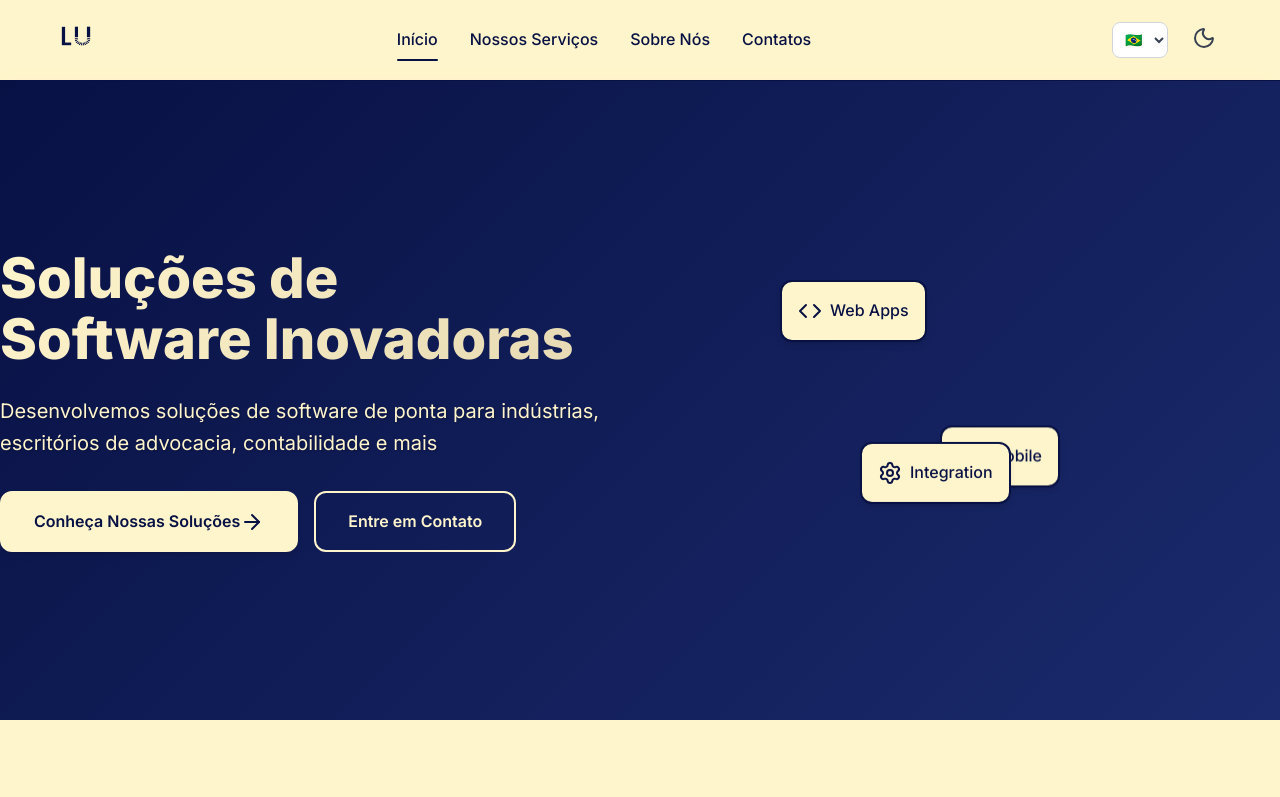
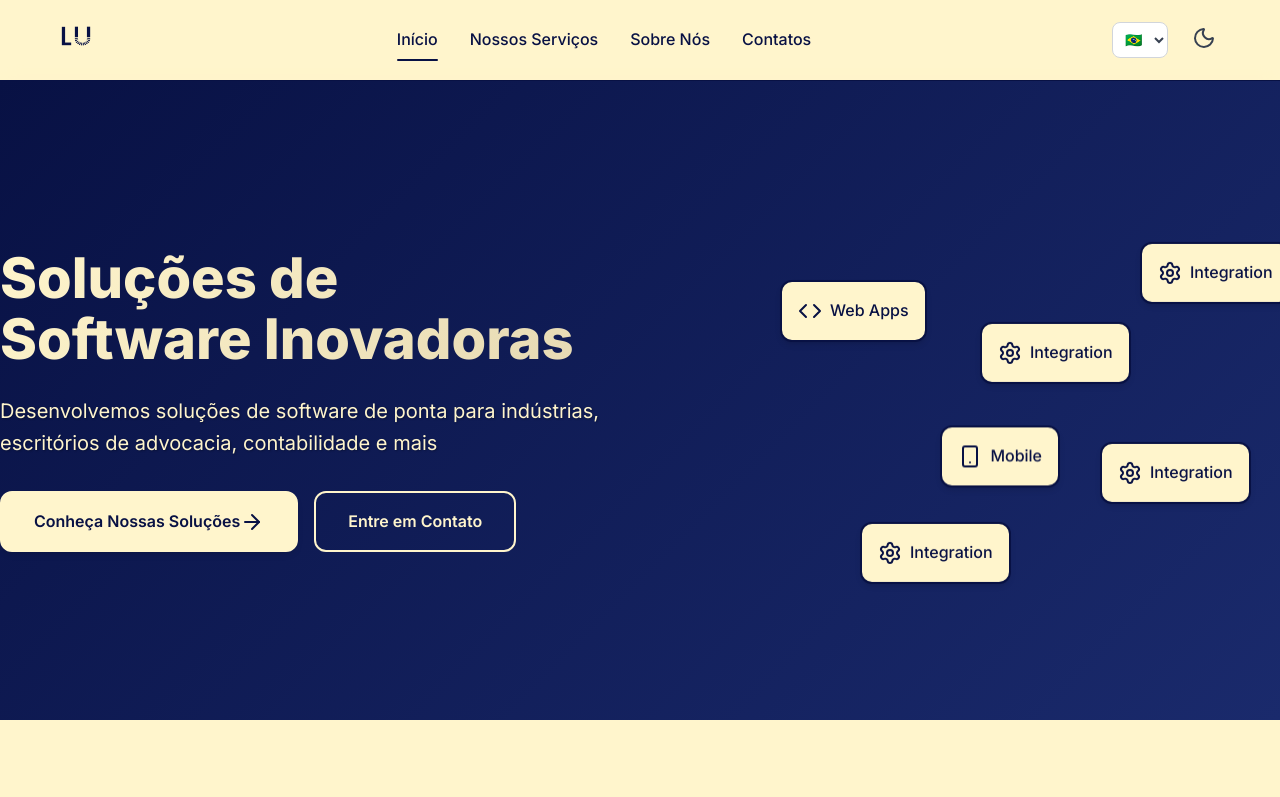
Before and after one commit to matheusdpo/lumen-website, a React (Vite) app: page / in a window 1280 px wide. Shown: the top 797 px of the page. Built offline with nearby package versions, Linux system fonts and the light colour scheme; the HTML template or start-up script is replaced by a standard one; a web font is replaced by a local one.

Commit message:
removido

```diff
--- a/src/App.tsx
+++ b/src/App.tsx
@@ -5,7 +5,6 @@ import Footer from "./components/Footer";
 import Home from "./pages/Home";
 import OurServices from "./pages/OurServices";
 import AboutUs from "./pages/AboutUs";
-import JoinUs from "./pages/JoinUs";
 import Contacts from "./pages/Contacts";
 
 export default function App() {
@@ -48,10 +47,6 @@ export default function App() {
             element={<AboutUs lang={lang} darkMode={darkMode} />}
           />
           <Route
-            path="/join-us"
-            element={<JoinUs lang={lang} darkMode={darkMode} />}
-          />
-          <Route
             path="/contacts"
             element={<Contacts lang={lang} darkMode={darkMode} />}
           />
--- a/src/index.css
+++ b/src/index.css
@@ -361,7 +361,24 @@ main {
 }
 
 .floating-card.card-3 {
+  bottom: 70%;
+  left: 100%;
+  animation-delay: 4s;
+}
+
+.floating-card.card-4 {
+  bottom: 50%;
+  left: 60%;
+  animation-delay: 4s;
+}
+
+.floating-card.card-5 {
   bottom: 20%;
+  left: 90%;
+  animation-delay: 4s;
+}
+.floating-card.card-6 {
+  bottom: 0%;
   left: 30%;
   animation-delay: 4s;
 }
--- a/src/pages/Home.tsx
+++ b/src/pages/Home.tsx
@@ -129,6 +129,18 @@ export default function Home({ lang }: HomeProps) {
               <Settings className="w-6 h-6" />
               <span>Integration</span>
             </div>
+            <div className="floating-card card-4">
+              <Settings className="w-6 h-6" />
+              <span>Integration</span>
+            </div>
+            <div className="floating-card card-5">
+              <Settings className="w-6 h-6" />
+              <span>Integration</span>
+            </div>
+            <div className="floating-card card-6">
+              <Settings className="w-6 h-6" />
+              <span>Integration</span>
+            </div>
           </div>
         </div>
       </section>
```
